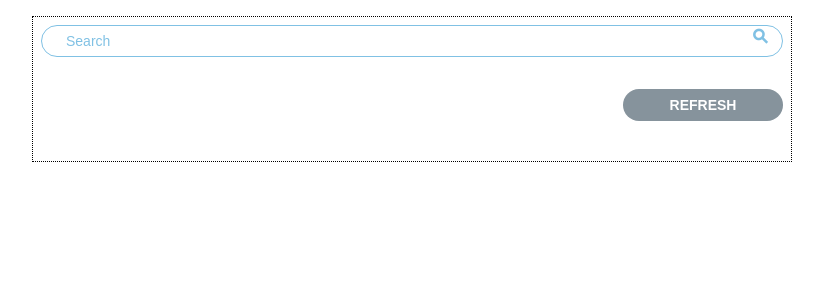
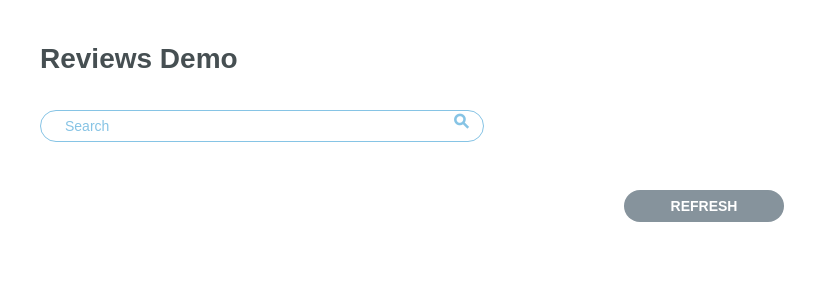
Before and after one commit to carloluis/amz-reviews, a React app: page / in a window 1280 px wide. Shown: the top 300 px of the page, without its empty margins (228-1051 px from the left). Built offline with nearby package versions, Linux system fonts and the light colour scheme; no server answers; the HTML template or start-up script is replaced by a standard one.

Commit message:
updating app styles..

```diff
--- a/src/components/app/App.jsx
+++ b/src/components/app/App.jsx
@@ -8,8 +8,11 @@ import styles from './App.scss';
 const App = () => (
     <div className={styles.container}>
         <header>
+            <h1>Reviews Demo</h1>
+        </header>
+        <section className={styles.filters}>
             <Search />
-        </header>
+        </section>
         <Reviews />
     </div>
 );
--- a/src/components/app/App.scss
+++ b/src/components/app/App.scss
@@ -1,12 +1,29 @@
+@import '../../styles/palette.scss';
+
 .container {
     max-width: 95%;
     margin: 16px auto;
     padding: 8px;
-    border: 1px dotted;
+
+    & > header {
+        color: $dark-font;
+    }
+
+    .filters {
+        position: sticky;
+        top: -2px;
+        background: $white;
+        padding: 16px 0;
+        opacity: 0.95;
+    }
 }
 
 @media screen and (min-width: 769px) {
     .container {
         max-width: 760px;
+
+        .filters {
+            padding-right: 300px;
+        }
     }
 }
--- a/src/components/reviews/Reviews.jsx
+++ b/src/components/reviews/Reviews.jsx
@@ -31,11 +31,11 @@ class Reviews extends React.Component {
         const { loading, reviews, refreshReviews } = this.props;
 
         return (
-            <div className={styles.container}>
+            <section className={styles.container}>
                 <Button text="REFRESH" onClick={refreshReviews} />
                 <div>{reviews.map(review => <Review key={review.reviewId} {...review} />)}</div>
                 {loading && <div className={styles.loading}>Loading...</div>}
-            </div>
+            </section>
         );
     }
 }
```
